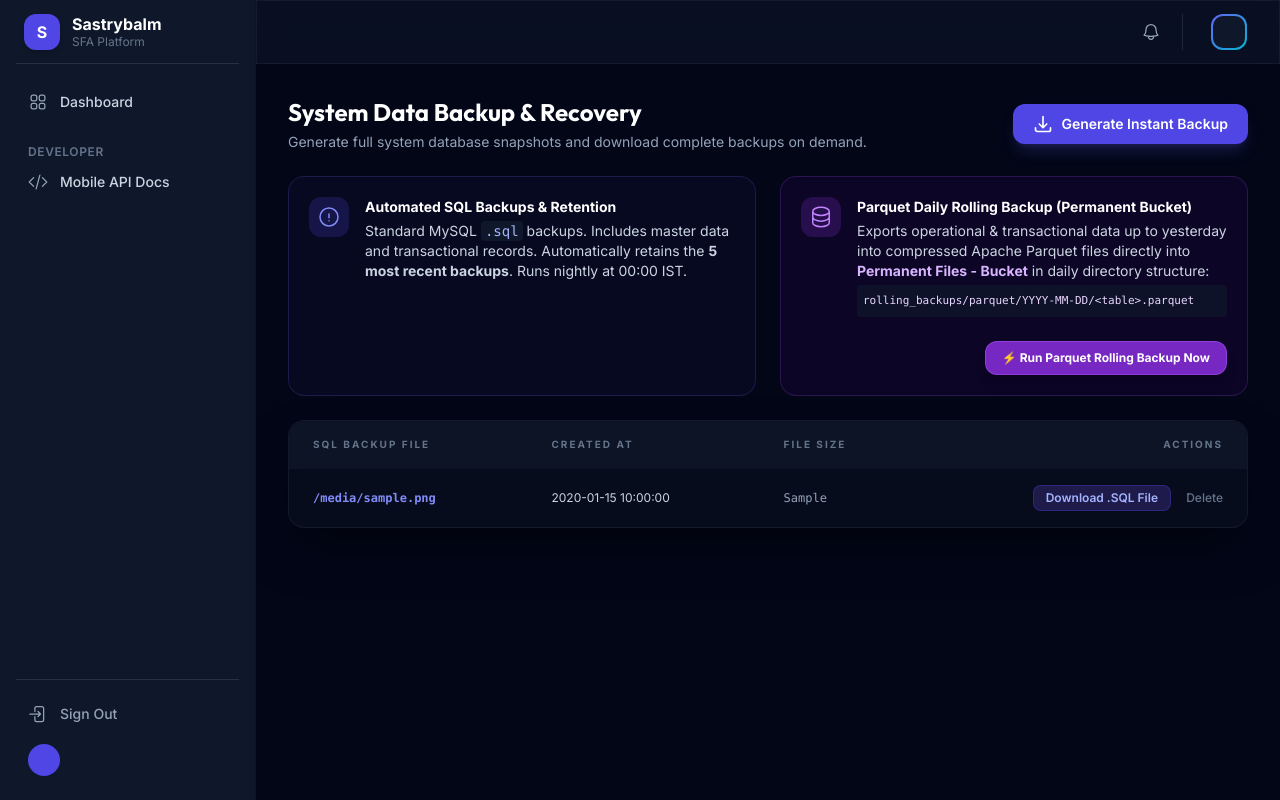
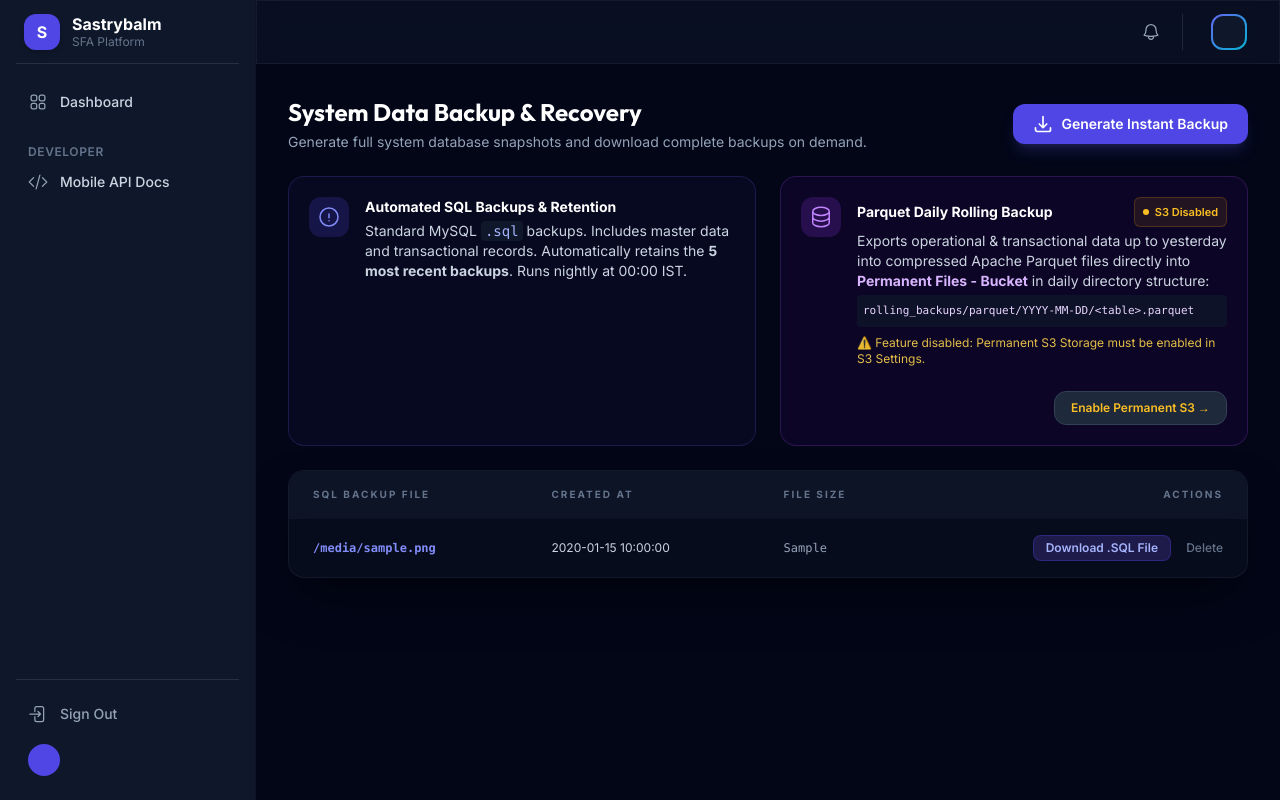
Before and after one commit to abhitejvissamsetty/Sastrybalm, a Python web app: template app/templates/settings/backup.html in a window 1280 px wide. Run offline with Jinja, Linux system fonts and the light colour scheme; the template is opened without the code that fills it: most values are stand-ins (such as "Sample title", 1, 10 or a date in 2020).

Commit message:
parquet s3 sync link

```diff
--- a/app/templates/products/list.html
+++ b/app/templates/products/list.html
@@ -142,9 +142,6 @@
           <td class="px-6 py-4 whitespace-nowrap text-right text-sm font-medium">
             <div class="flex items-center justify-end gap-x-4">
               <a href="/catalogue/products/{{ item.id }}/edit" class="text-indigo-400 hover:text-indigo-300 transition-colors">Edit</a>
-              {% if item.is_stockable %}
-              <a href="/catalogue/products/{{ item.id }}/attach-warehouses" class="text-emerald-400 hover:text-emerald-300 font-semibold transition-colors">Attach Warehouses</a>
-              {% endif %}
               {% if current_user.role.value == 'admin' %}
               <form method="post" action="/catalogue/products/{{ item.id }}/delete" class="inline"
                     onsubmit="return confirmSubmit(event, 'Deactivate {{ item.name }}?', 'Deactivate Product', 'danger')">
--- a/app/templates/settings/backup.html
+++ b/app/templates/settings/backup.html
@@ -53,21 +53,53 @@
             <path stroke-linecap="round" stroke-linejoin="round" d="M20.25 6.375c0 2.278-3.694 4.125-8.25 4.125S3.75 8.653 3.75 6.375m16.5 0c0-2.278-3.694-4.125-8.25-4.125S3.75 4.097 3.75 6.375m16.5 0v11.25c0 2.278-3.694 4.125-8.25 4.125s-8.25-1.847-8.25-4.125V6.375m16.5 5.625c0 2.278-3.694 4.125-8.25 4.125s-8.25-1.847-8.25-4.125" />
           </svg>
         </div>
-        <div class="text-sm">
-          <h4 class="font-bold text-white">Parquet Daily Rolling Backup (Permanent Bucket)</h4>
+        <div class="text-sm space-y-1">
+          <div class="flex items-center justify-between gap-2">
+            <h4 class="font-bold text-white">Parquet Daily Rolling Backup</h4>
+            {% if s3_is_enabled and s3_working %}
+            <span class="inline-flex items-center gap-x-1.5 rounded-md bg-emerald-500/10 px-2 py-1 text-[11px] font-semibold text-emerald-400 border border-emerald-500/20">
+              <span class="h-1.5 w-1.5 rounded-full bg-emerald-400"></span>Permanent S3 Active
+            </span>
+            {% elif not s3_is_enabled %}
+            <span class="inline-flex items-center gap-x-1.5 rounded-md bg-amber-500/10 px-2 py-1 text-[11px] font-semibold text-amber-400 border border-amber-500/20">
+              <span class="h-1.5 w-1.5 rounded-full bg-amber-400"></span>S3 Disabled
+            </span>
+            {% else %}
+            <span class="inline-flex items-center gap-x-1.5 rounded-md bg-rose-500/10 px-2 py-1 text-[11px] font-semibold text-rose-400 border border-rose-500/20">
+              <span class="h-1.5 w-1.5 rounded-full bg-rose-400"></span>S3 Connection Failed
+            </span>
+            {% endif %}
+          </div>
           <p class="text-slate-300 mt-1">
             Exports operational &amp; transactional data up to yesterday into compressed Apache Parquet files directly into <strong class="text-purple-300">Permanent Files - Bucket</strong> in daily directory structure:
             <code class="block mt-1 font-mono text-[11px] text-purple-200 bg-slate-900/80 p-1.5 rounded">rolling_backups/parquet/YYYY-MM-DD/&lt;table&gt;.parquet</code>
           </p>
+          {% if not s3_is_enabled %}
+          <p class="text-xs text-amber-300/90 pt-1">⚠️ Feature disabled: Permanent S3 Storage must be enabled in S3 Settings.</p>
+          {% elif not s3_working %}
+          <p class="text-xs text-rose-300/90 pt-1">⚠️ Feature disabled: Permanent S3 Bucket connection failed ({{ s3_error_msg }}).</p>
+          {% endif %}
         </div>
       </div>
       <div class="flex justify-end pt-2">
+        {% if s3_is_enabled and s3_working %}
         <form action="/settings/backup/parquet-rolling-backup" method="post">
           <button type="submit"
                   class="inline-flex items-center gap-x-2 rounded-xl bg-purple-600/80 border border-purple-500/50 px-4 py-2 text-xs font-bold text-white shadow-lg hover:bg-purple-500 transition-all">
             ⚡ Run Parquet Rolling Backup Now
           </button>
         </form>
+        {% elif not s3_is_enabled %}
+        <a href="/settings/s3"
+           class="inline-flex items-center gap-x-1.5 rounded-xl bg-slate-800 border border-slate-700 px-4 py-2 text-xs font-semibold text-amber-400 hover:text-white transition-all">
+          Enable Permanent S3 &rarr;
+        </a>
+        {% else %}
+        <a href="/settings/s3"
+           class="inline-flex items-center gap-x-1.5 rounded-xl bg-slate-800 border border-slate-700 px-4 py-2 text-xs font-semibold text-rose-400 hover:text-white transition-all">
+          Fix S3 Connection &rarr;
+        </a>
+        {% endif %}
       </div>
     </div>
   </div>
```
Also changed, not shown: app/routers/backup.py (+25 -1 lines), app/scheduler.py (+11 -0 lines), app/services/parquet_backup_service.py (+8 -0 lines).
